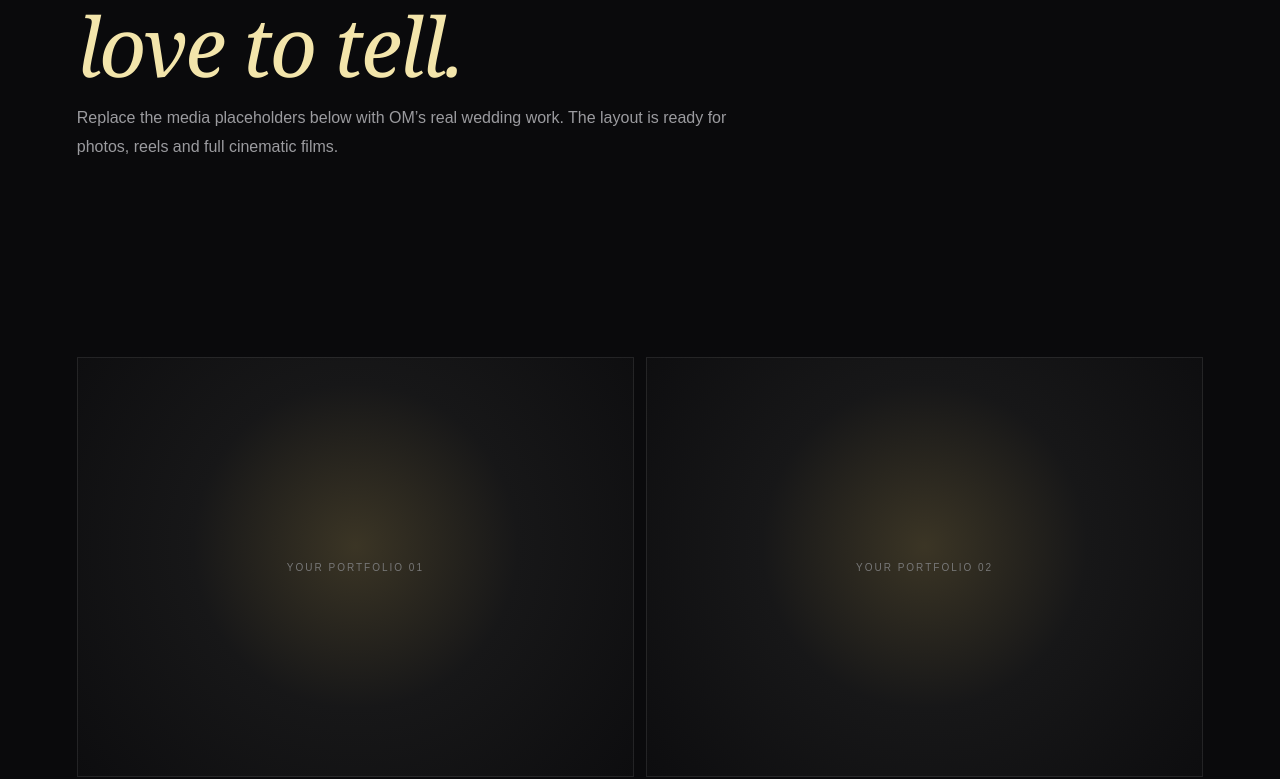
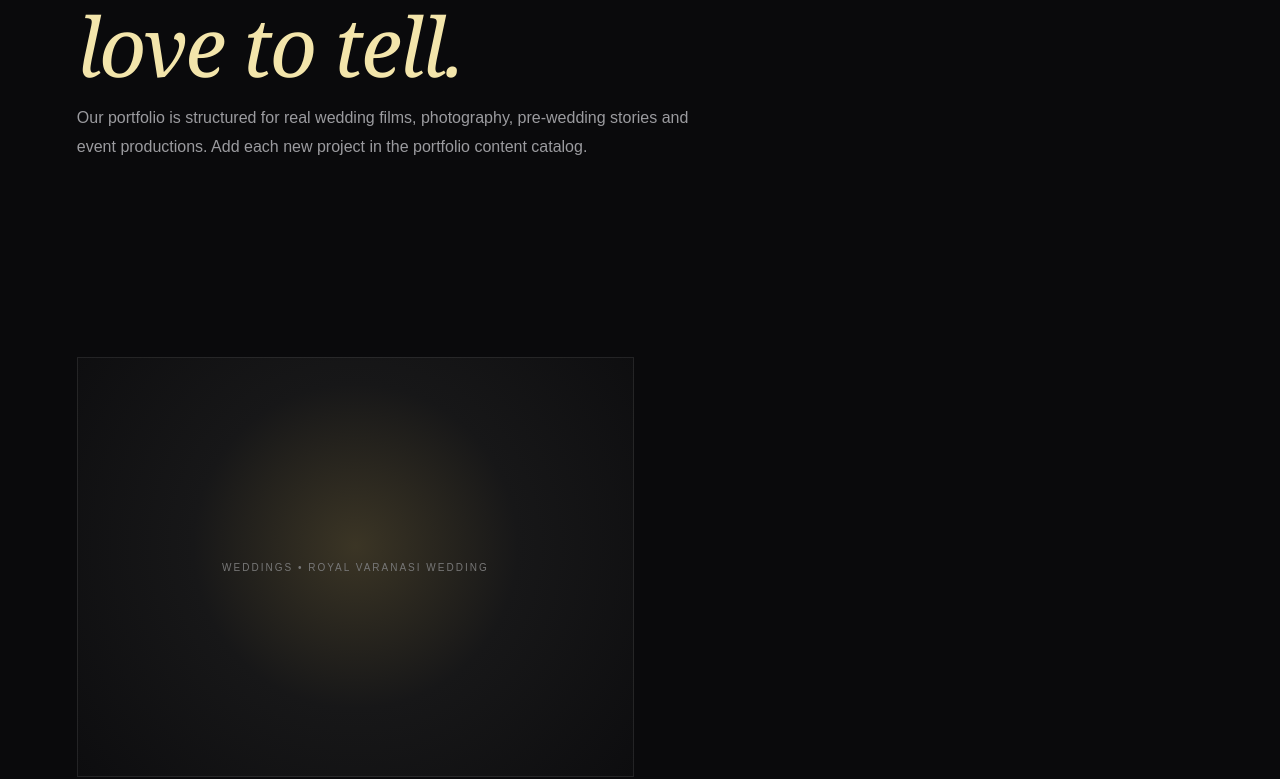
Before and after one commit to Master-Shubh/Om-Media-and-Productions, a Next.js app: page /portfolio in a window 1280 px wide. Shown: the part 310-1089 px from the top of the page. Built offline with nearby package versions, Linux system fonts and the light colour scheme.

Commit message:
feat: connect portfolio page to content catalog

```diff
--- a/app/portfolio/page.tsx
+++ b/app/portfolio/page.tsx
@@ -1 +1,15 @@
-export default function Portfolio(){return <main className="page"><header className="page-hero"><p className="eyebrow">SELECTED WORK</p><h1>Stories we<br/><i>love to tell.</i></h1><p>Replace the media placeholders below with OM’s real wedding work. The layout is ready for photos, reels and full cinematic films.</p></header><section className="section portfolio-grid">{Array.from({length:8},(_,i)=><div className={`portfolio-placeholder p${i+1}`} key={i}><span>YOUR PORTFOLIO {String(i+1).padStart(2,"0")}</span></div>)}</section></main>}
+import { portfolioConfig } from "@/lib/data";
+
+export default function Portfolio() {
+  return <main className="page">
+    <header className="page-hero"><p className="eyebrow">SELECTED WORK</p><h1>Stories we<br/><i>love to tell.</i></h1><p>Our portfolio is structured for real wedding films, photography, pre-wedding stories and event productions. Add each new project in the portfolio content catalog.</p></header>
+    <section className="section">
+      <div className="portfolio-grid">
+        {portfolioConfig.projects.map(project => <article className="portfolio-placeholder" key={project.id}>
+          <span>{project.category.toUpperCase()} • {project.title.toUpperCase()}</span>
+          {project.videoLink && <a className="text-link" href={project.videoLink} target="_blank" rel="noreferrer">Watch Film</a>}
+        </article>)}
+      </div>
+    </section>
+  </main>;
+}
```
